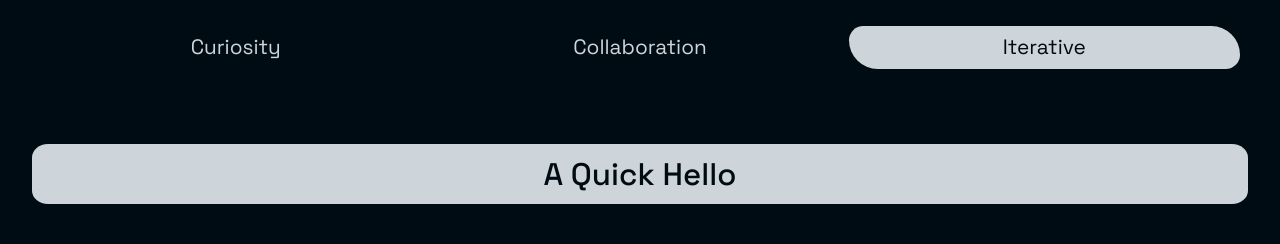
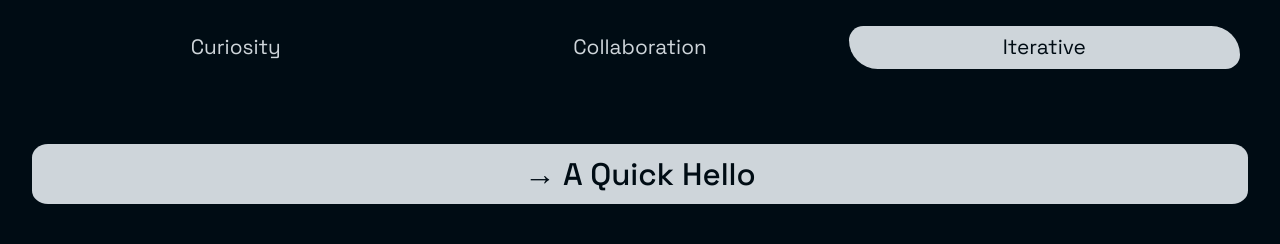
Before and after one commit to efpcode/mypage, a plain HTML site: page index.html in a window 1280 px wide. Shown: the part 875-1119 px from the top of the page. Drawn offline with Linux system fonts and the light colour scheme.

Commit message:
Adds an arrow to the subhead

```diff
--- a/index.html
+++ b/index.html
@@ -105,8 +105,8 @@
 
       <section class="pagecontent__section">
         <h2 class="pagecontent__section-heading">
-          <span class="pagecontent__section-heading--fontstyle"
-            >A Quick Hello</span
+          <span class="pagecontent__section-heading--fontstyle">
+            &#x2192; A Quick Hello</span
           >
         </h2>
         <p class="pagecontent__p">
```
